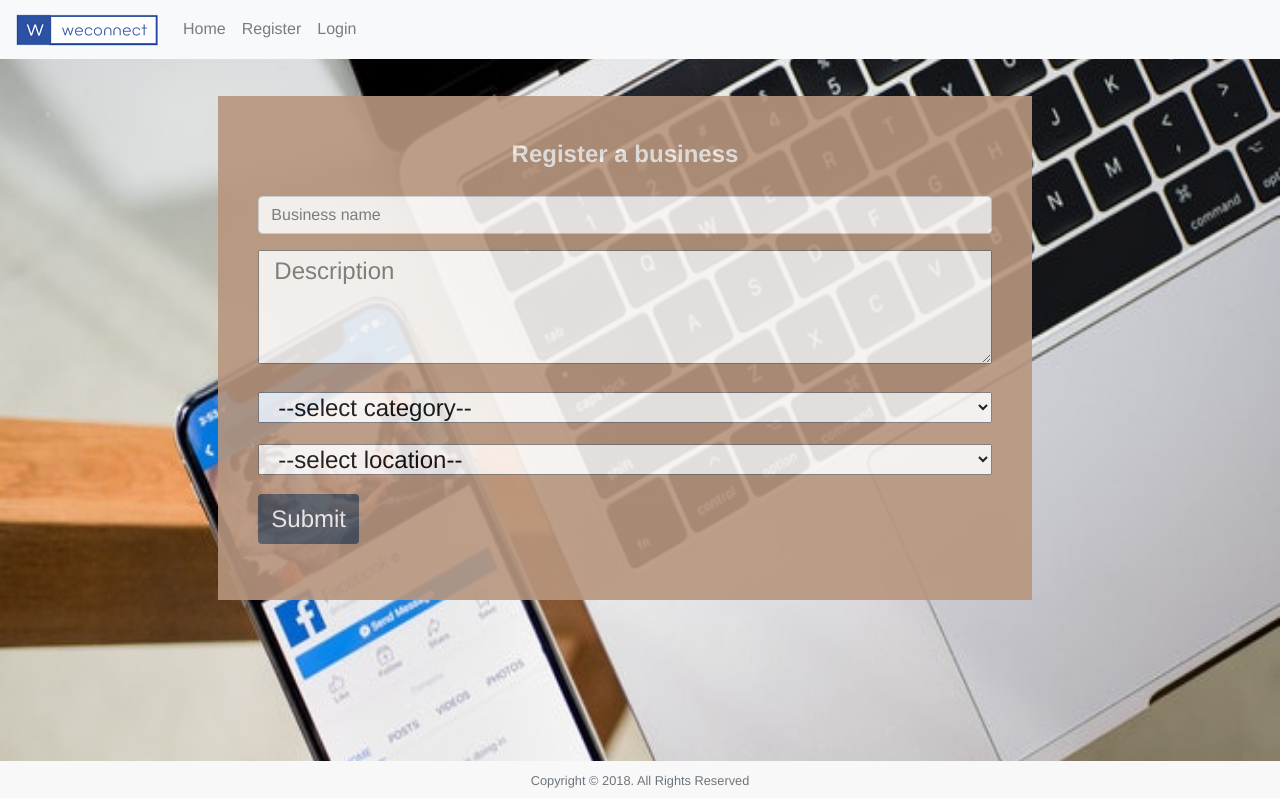
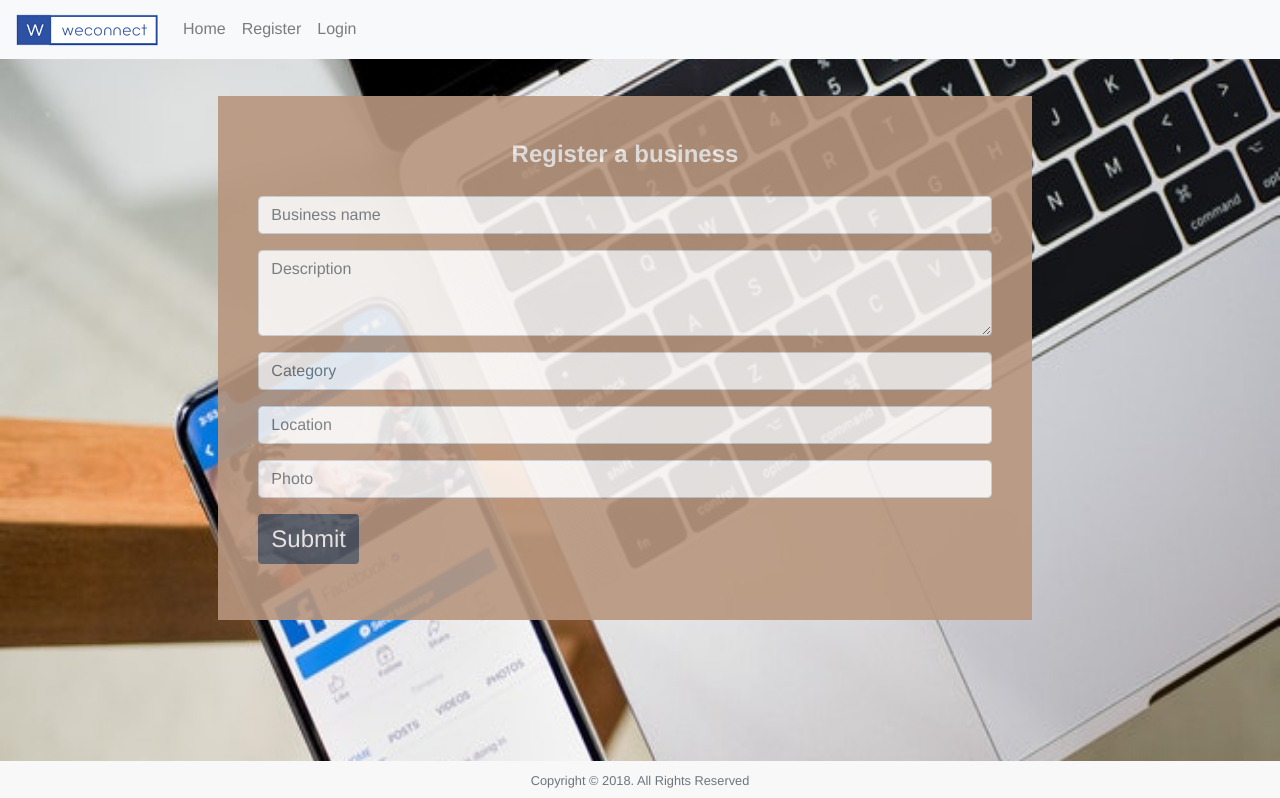
Before and after one commit to Rwothoromo/WeConnect-React, a React (Create React App) app: page /businesses/register in a window 1280 px wide. Shown: the top 798 px of the page. Built offline with nearby package versions, Linux system fonts and the light colour scheme.

Commit message:
feature(register-business): register businesses
This commit allows business registration

[Delivers #158565036]

```diff
--- a/package.json
+++ b/package.json
@@ -6,6 +6,8 @@
     "axios": "^0.18.0",
     "bootstrap": "^4.1.1",
     "eslint-config-airbnb": "^17.0.0",
+    "jquery": "^3.3.1",
+    "popper.js": "^1.14.3",
     "react": "^16.3.2",
     "react-dom": "^16.3.2",
     "react-notifications": "^1.4.3",
--- a/src/app/components/businesses/index.js
+++ b/src/app/components/businesses/index.js
@@ -10,9 +10,6 @@ class BusinessesList extends Component {
 				<div className="row col-md-12">
 					<div className="col-md-2" />
 					<div className="col-md-8 weconnect-div">
-						<div className="row weconnect-modal justify-content-md-center">
-							<input type="submit" className="btn btn-default" id="add_new" name="add_new" defaultValue="Add new" />
-						</div>
 						<br />
 						<div className="table-responsive">
 							<table className="table table-striped table-bordered table-hover table-condensed">
@@ -32,7 +29,7 @@ class BusinessesList extends Component {
 										<td>Construction</td>
 										<td>Kabale</td>
 										<td align="center">
-											<a href="">View
+											<a href="/businesses/show">View
 											</a>
 										</td>
 									</tr>
@@ -42,7 +39,7 @@ class BusinessesList extends Component {
 										<td>Furniture</td>
 										<td>Kampala</td>
 										<td align="center">
-											<a href="">View
+											<a href="/businesses/show">View
 											</a>
 										</td>
 									</tr>
--- a/src/app/components/businesses/register.js
+++ b/src/app/components/businesses/register.js
@@ -1,38 +1,67 @@
 import React, { Component } from 'react';
+import { Redirect } from 'react-router-dom';
+import { NotificationManager } from 'react-notifications';
+import 'react-notifications/lib/notifications.css';
 import 'bootstrap/dist/css/bootstrap.min.css';
 import '../../static/css/style.css';
+import axios from "axios";
 
 class RegisterBusiness extends Component {
+	constructor() {
+		super();
+		this.state = {
+			registered: false
+		}
+	}
+
+	registerBusiness = (event) => {
+		event.preventDefault();
+		let business = {
+			name: event.target.elements.name.value,
+			description: event.target.elements.description.value,
+			category: event.target.elements.category.value,
+			location: event.target.elements.location.value,
+			photo: event.target.elements.photo.value
+		}
+		axios.defaults.headers.common['Authorization'] = 'Bearer ' + localStorage.getItem('access_token');
+		axios.post(`https://weconnect-api-v2-rwothoromo.herokuapp.com/api/v2/businesses`, JSON.stringify(business), {
+			headers: {'Content-Type': 'application/json'}
+		}).then(response => {
+			NotificationManager.success(response.data.message);
+			this.setState({registered: true});
+		}).catch(error => {
+			NotificationManager.error(error.response.data.message);
+		})
+	}
+
 	render() {
+		if (this.state.registered) {
+			return (<Redirect to="/businesses/index"/>)
+		}
 		return (
 			<main role="main" className="container-fluid other-bg">
 				<br /><br /><br /><br />
 				<div className="row col-md-12">
 					<div className="col-md-2" />
 					<div className="col-md-8 weconnect-div">
-						<form className="form-signin weconnect-form">
+						<form className="form-signin weconnect-form" onSubmit={this.registerBusiness}>
 							<div className="form-group">
 								<label className="control-label col-md-12" style={{textAlign: 'center'}}>Register a business</label>
 							</div>
 							<div className="form-group">
-								<input type="text" className="form-control" placeholder="Business name" id="business_name" name="business_name" required />
+								<input type="text" className="form-control" placeholder="Business name" id="name" name="name" required />
 							</div>
 							<div className="form-group">
-								<textarea className="col-md-12" placeholder="Description" id="description" name="description" cols={28} rows={3} defaultValue={""} />
+								<textarea className="form-control" placeholder="Description" id="description" name="description" cols={28} rows={3} defaultValue={""} />
 							</div>
 							<div className="form-group">
-								<select className="col-md-12" id="category" name="category">
-									<option value selected>--select category--</option>
-									<option value={1}>Construction</option>
-									<option value={2}>Furniture</option>
-								</select>
+								<input type="text" className="form-control" placeholder="Category" id="category" name="category" required />
 							</div>
 							<div className="form-group">
-								<select className="col-md-12" id="location" name="location">
-									<option value selected>--select location--</option>
-									<option value={1}>Kabale</option>
-									<option value={2}>Kampala</option>
-								</select>
+								<input type="text" className="form-control" placeholder="Location" id="location" name="location" required />
+							</div>
+							<div className="form-group">
+								<input type="text" className="form-control" placeholder="Photo" id="photo" name="photo" required />
 							</div>
 							<div className="form-group">
 								<input type="submit" className="btn btn-default weconnect-btn" id="register" name="register" defaultValue="Register" />
--- a/src/app/components/includes/user_tabs.js
+++ b/src/app/components/includes/user_tabs.js
@@ -1,5 +1,7 @@
 import React, { Component } from 'react';
 import 'bootstrap/dist/css/bootstrap.min.css';
+import 'jquery/dist/jquery.min.js';
+import 'bootstrap/dist/js/bootstrap.min.js';
 import '../../static/css/style.css';
 
 class UserTabs extends Component {
@@ -9,14 +11,26 @@ class UserTabs extends Component {
 				<li className="nav-item">
 					<a href="/" className="nav-link">Home</a>
 				</li>
-				<li className="nav-item">
-					<a href="/businesses/index" className="nav-link">Businesses</a>
+				<li class="nav-item dropdown">
+					<a class="nav-link dropdown-toggle" href="#" id="businessDropdown" role="button" data-toggle="dropdown" aria-haspopup="true"
+						aria-expanded="false">
+						Businesses
+					</a>
+					<div class="dropdown-menu" aria-labelledby="businessDropdown">
+						<a class="dropdown-item" href="/businesses/index">View</a>
+						<a class="dropdown-item" href="/businesses/register">Add</a>
+					</div>
 				</li>
-				<li className="nav-item">
-					<a href="/users/profile" className="nav-link">Profile</a>
-				</li>
-				<li className="nav-item">
-					<a href="/users/logout" className="nav-link">Logout</a>
+				<li class="nav-item dropdown">
+						<a class="nav-link dropdown-toggle" href="#" id="userDropdown" role="button" data-toggle="dropdown" aria-haspopup="true"
+								aria-expanded="false">
+								Account
+						</a>
+						<div class="dropdown-menu" aria-labelledby="userDropdown">
+								<a class="dropdown-item" href="/users/profile">Profile</a>
+								<div class="dropdown-divider"></div>
+								<a class="dropdown-item" href="/users/logout">Logout</a>
+						</div>
 				</li>
 			</ul>
 		);
--- a/src/app/components/includes/visitor_tabs.js
+++ b/src/app/components/includes/visitor_tabs.js
@@ -1,5 +1,7 @@
 import React, { Component } from 'react';
 import 'bootstrap/dist/css/bootstrap.min.css';
+import 'jquery/dist/jquery.min.js';
+import 'bootstrap/dist/js/bootstrap.min.js';
 import '../../static/css/style.css';
 
 class VisitorTabs extends Component {
--- a/src/app/components/users/logout.js
+++ b/src/app/components/users/logout.js
@@ -6,7 +6,6 @@ import 'bootstrap/dist/css/bootstrap.min.css';
 import '../../static/css/style.css';
 import axios from "axios";
 import { isLoggedIn } from '../../utils/helpers';
-import LoginUser from './login';
 
 class LogoutUser extends Component {
 	constructor() {
```
Also changed, not shown: 2 other files (tests, documents, lock files or other folders).
